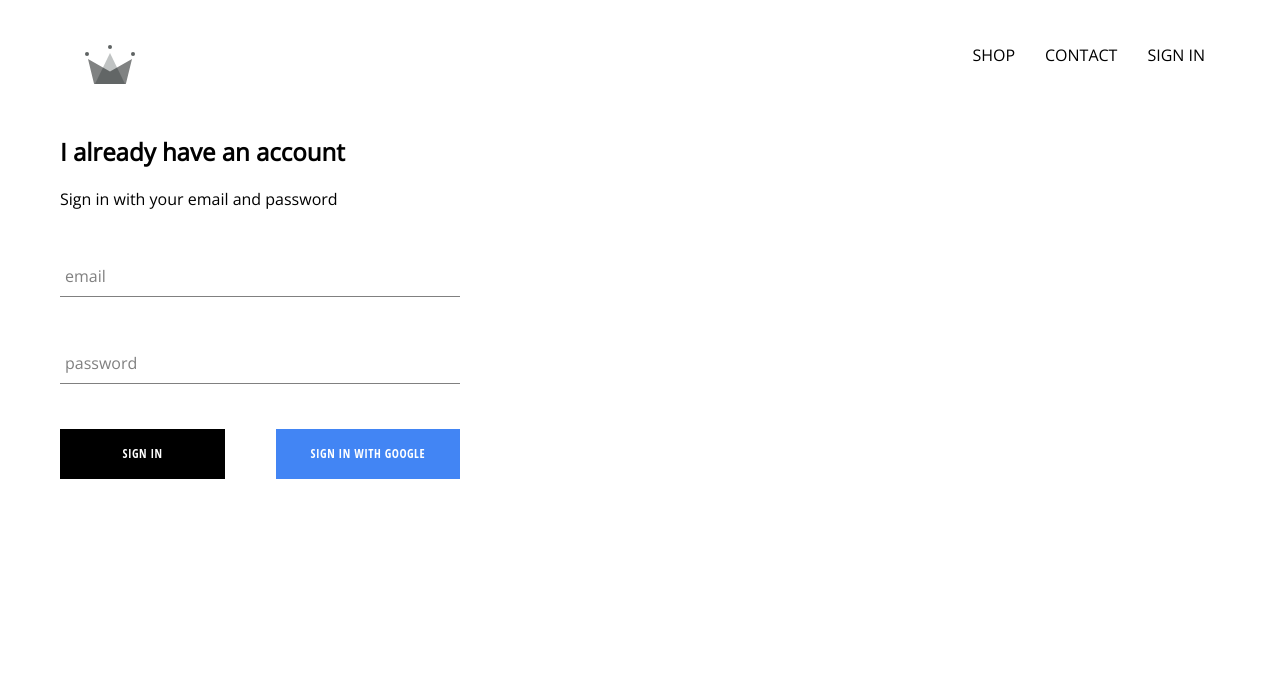
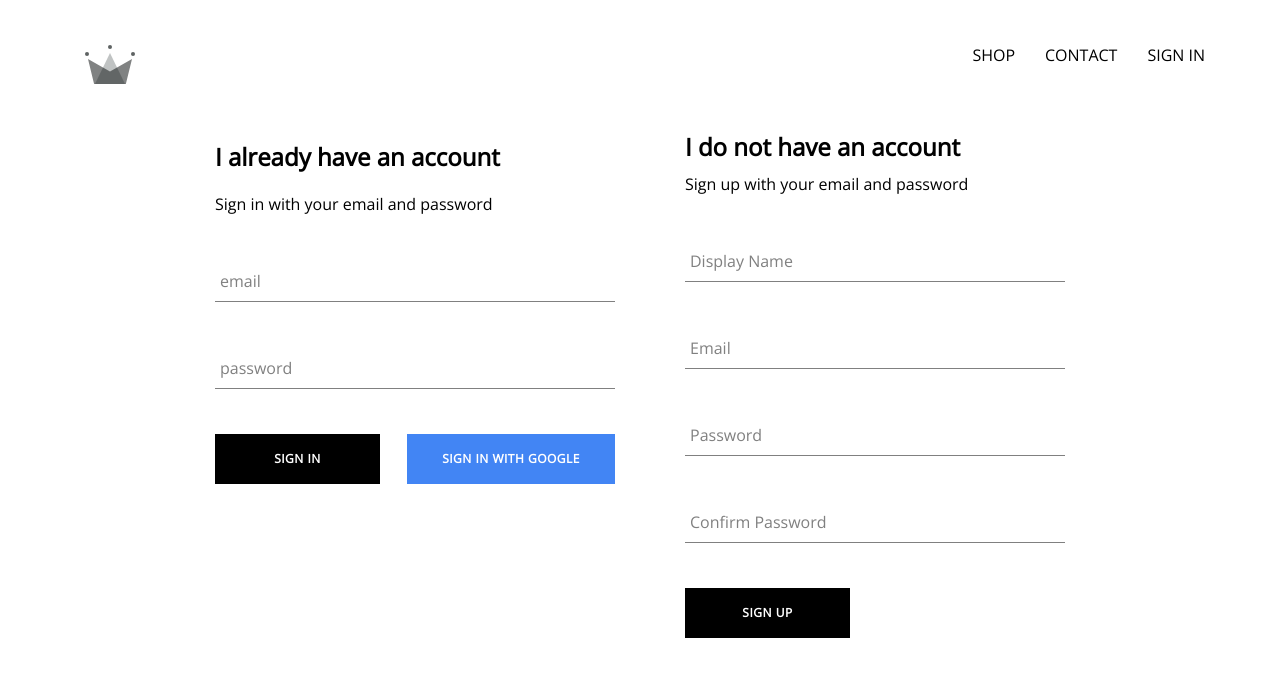
Before and after one commit to Ekuremaro/mymind, a React (Create React App) app: page /signin in a window 1280 px wide. Shown: the top 676 px of the page. Built offline with nearby package versions, Linux system fonts and the light colour scheme; no server answers.

Commit message:
implemented firebase utils includes ability to store authenticated users into database

```diff
--- a/src/App.js
+++ b/src/App.js
@@ -1,11 +1,11 @@
-import "./App.css";
-import HomePage from "./pages/homepage/homepage.component";
-import { Route, Switch } from "react-router-dom";
-import ShopPage from "./pages/shop/shop.component.jsx";
-import Header from "./components/header/header.component";
-import SignInAndSignUpPage from "./pages/sign-in-and-sign-up/sign-in-and-sign-up.component";
-import { auth } from "./firebase/firebase.utils";
-import { Component } from "react";
+import './App.css';
+import HomePage from './pages/homepage/homepage.component';
+import { Route, Switch } from 'react-router-dom';
+import ShopPage from './pages/shop/shop.component.jsx';
+import Header from './components/header/header.component';
+import SignInAndSignUpPage from './pages/sign-in-and-sign-up/sign-in-and-sign-up.component';
+import { auth, createUserProfileDocument } from './firebase/firebase.utils';
+import { Component } from 'react';
 
 class App extends Component {
   constructor() {
@@ -17,9 +17,25 @@ class App extends Component {
   unsubscribeFromAuth = null;
 
   componentDidMount() {
-    this.unsubscribeFromAuth = auth.onAuthStateChanged((user) => {
-      this.setState({ currentUser: user });
-      console.log(user);
+    this.unsubscribeFromAuth = auth.onAuthStateChanged(async userAuth => {
+      // this.setState({ currentUser: user });
+      if (userAuth) {
+        const userRef = await createUserProfileDocument(userAuth);
+
+        userRef.onSnapshot(snapShot => {
+          this.setState({
+            currentUser: {
+              id: snapShot.id,
+              ...snapShot.data(),
+            },
+          });
+          console.log(this.state);
+        });
+      } else {
+        this.setState({
+          currentUser: userAuth,
+        });
+      }
     });
   }
 
--- a/src/components/custom-button/custom-button.styles.scss
+++ b/src/components/custom-button/custom-button.styles.scss
@@ -9,7 +9,7 @@
   background-color: black;
   color: white;
   text-transform: uppercase;
-  font-family: "Open Sans Condensed";
+  font-family: "Open Sans";
   font-weight: bolder;
   border: none;
   cursor: pointer;
--- a/src/components/form-input/form-input.component.jsx
+++ b/src/components/form-input/form-input.component.jsx
@@ -1,5 +1,5 @@
-import React from "react";
-import "./form-input.styles.scss";
+import React from 'react';
+import './form-input.styles.scss';
 
 const FormInput = ({ handleChange, label, ...otherProps }) => (
   <div className="group">
@@ -7,7 +7,7 @@ const FormInput = ({ handleChange, label, ...otherProps }) => (
     {label ? (
       <label
         className={`${
-          otherProps.value.length ? "shrink" : ""
+          otherProps.value.length ? 'shrink' : ''
         } form-input-label`}
       >
         {label}
--- /dev/null
+++ b/src/components/sign-up.component/sign-up.component.jsx
@@ -0,0 +1,95 @@
+import React, { Component } from 'react';
+
+import FormInput from '../form-input/form-input.component';
+import CustomButton from '../custom-button/custom-button.component';
+import { auth, createUserProfileDocument } from '../../firebase/firebase.utils';
+import './sign-up.styles.scss';
+
+class SignUp extends Component {
+  constructor() {
+    super();
+    this.state = {
+      displayName: '',
+      email: '',
+      password: '',
+      confirmPassword: '',
+    };
+  }
+
+  handleSubmit = async event => {
+    event.preventDefault();
+    const { displayName, email, password, confirmPassword } = this.state;
+
+    if (password !== confirmPassword) {
+      alert(`Passwords don't match`);
+      return;
+    }
+
+    try {
+      const { user } = await auth.createUserWithEmailAndPassword(
+        email,
+        password
+      );
+      await createUserProfileDocument(user, { displayName });
+      this.setState({
+        displayName: '',
+        email: '',
+        password: '',
+        confirmPassword: '',
+      });
+    } catch (error) {
+      console.log(error);
+    }
+  };
+
+  handleChange = event => {
+    const { name, value } = event.target;
+    this.setState({ [name]: value });
+  };
+
+  render() {
+    const { displayName, email, password, confirmPassword } = this.state;
+    return (
+      <div className="sign-up">
+        <h2 className="title">I do not have an account</h2>
+        <span>Sign up with your email and password</span>
+        <form action="" className="sign-up-form" onSubmit={this.handleSubmit}>
+          <FormInput
+            type="text"
+            name="displayName"
+            value={displayName}
+            onChange={this.handleChange}
+            label="Display Name"
+            required
+          />
+          <FormInput
+            type="email"
+            name="email"
+            value={email}
+            onChange={this.handleChange}
+            label="Email"
+            required
+          />
+          <FormInput
+            name="password"
+            type="password"
+            value={password}
+            onChange={this.handleChange}
+            label="Password"
+            required
+          />
+          <FormInput
+            name="confirmPassword"
+            type="Password"
+            value={confirmPassword}
+            onChange={this.handleChange}
+            label="Confirm Password"
+            required
+          />
+          <CustomButton type="submit">SIGN UP</CustomButton>
+        </form>
+      </div>
+    );
+  }
+}
+export default SignUp;
--- /dev/null
+++ b/src/components/sign-up.component/sign-up.styles.scss
@@ -0,0 +1,9 @@
+.sign-up {
+  display: flex;
+  flex-direction: column;
+  width: 380px;
+
+  .title {
+    margin: 10px 0;
+  }
+}
--- a/src/firebase/firebase.utils.js
+++ b/src/firebase/firebase.utils.js
@@ -12,6 +12,25 @@ const firebaseConfig = {
   measurementId: "G-ESHZ5RLJW9",
 };
 
+export const createUserProfileDocument = async (userAuth, additionalData) => {
+  if (!userAuth) return;
+
+  const userRef = firestore.doc(`users/${userAuth.uid}`);
+  const snapShot = await userRef.get();
+
+  if (!snapShot.exists) {
+    const { displayName, email } = userAuth;
+    const createdAt = new Date();
+    try {
+      await userRef.set({ displayName, email, createdAt, ...additionalData });
+    } catch (error) {
+      console.log("error creating user", error.message);
+    }
+  }
+
+  return userRef;
+};
+
 firebase.initializeApp(firebaseConfig);
 
 export const auth = firebase.auth();
--- a/src/pages/sign-in-and-sign-up/sign-in-and-sign-up.component.jsx
+++ b/src/pages/sign-in-and-sign-up/sign-in-and-sign-up.component.jsx
@@ -1,9 +1,11 @@
-import React from "react";
-import "./sign-in-and-sign-up.styles.scss";
-import SignIn from "../../components/sign-in/sign-in.component";
+import React from 'react';
+import './sign-in-and-sign-up.styles.scss';
+import SignIn from '../../components/sign-in/sign-in.component';
+import SignUp from '../../components/sign-up.component/sign-up.component';
 const SignInAndSignUpPage = () => (
   <div className="sign-in-and-sign-up">
     <SignIn />
+    <SignUp />
   </div>
 );
 export default SignInAndSignUpPage;
--- a/src/pages/sign-in-and-sign-up/sign-in-and-sign-up.styles.scss
+++ b/src/pages/sign-in-and-sign-up/sign-in-and-sign-up.styles.scss
@@ -0,0 +1,6 @@
+.sign-in-and-sign-up {
+  width: 850px;
+  display: flex;
+  justify-content: space-between;
+  margin: 30px auto;
+}
```
Also changed, not shown: 1 other file (tests, documents, lock files or other folders).
